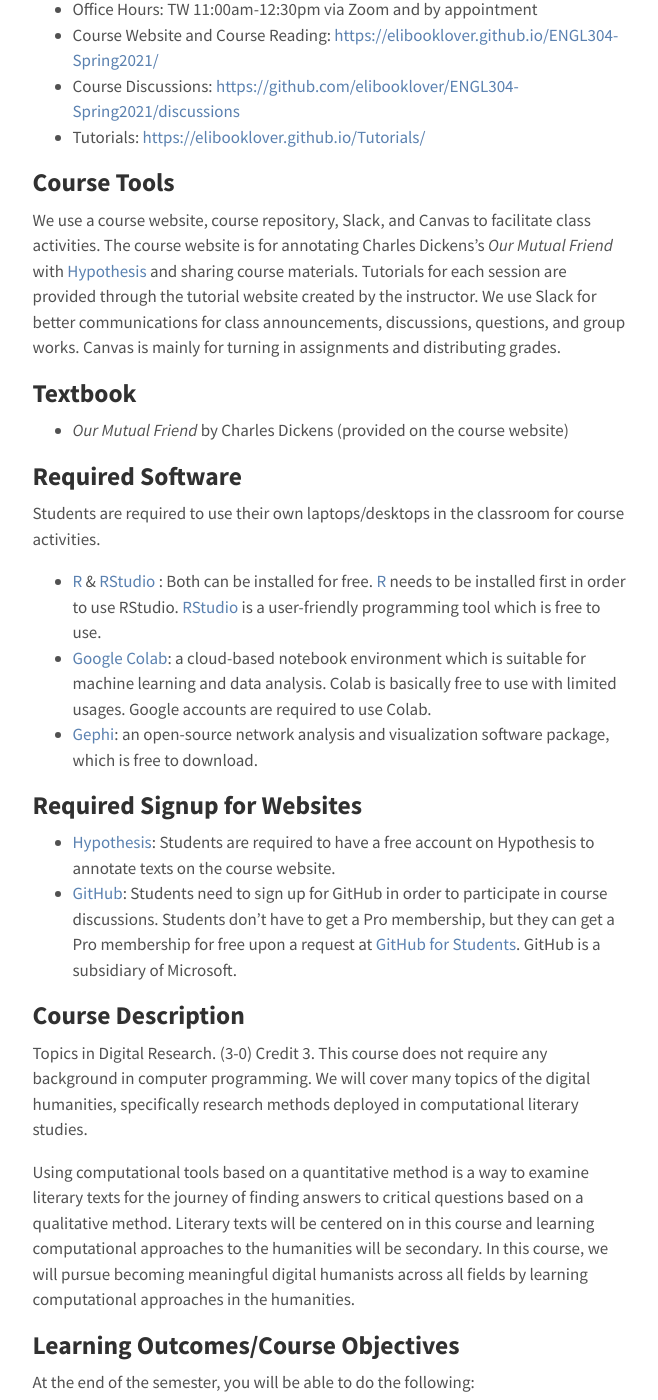
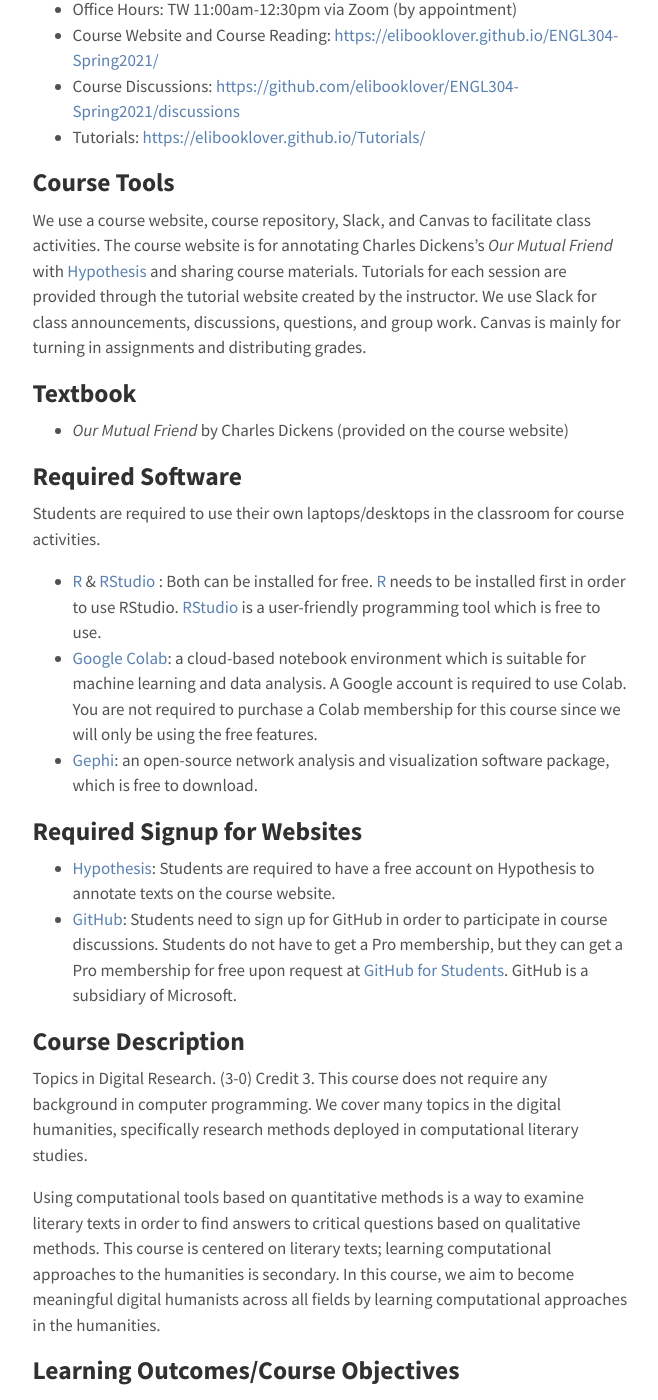
Before and after one commit to elibooklover/ENGL304-Spring2021, a Jekyll site: the page built from syllabus.md, in a window 1280 px wide and 1400 px high, scrolled down 471 px. Shown: the whole window, without its empty margins (310-968 px from the left). Built offline with Jekyll 4.4.1, drawn with Linux system fonts in a browser that asks for light colours; some of the changed text lies outside the part shown.

Commit message:
Syllabus

```diff
--- a/index.html
+++ b/index.html
@@ -11,9 +11,9 @@
   <div class="text-center">
     <br>
     <p>
-      This is a course website for ENGL304: Topics in Digital Research at Texas A&M University in Spring 2021.
+      This is the course website for ENGL304: Topics in Digital Research at Texas A&M University in Spring 2021.
 
-      This website was created to facilitate students' learning with annotating texts and sharing course sources.
+      This website was created to facilitate student learning through the annotation of texts and sharing of course sources.
     </p>
   </div>
 
--- a/syllabus.md
+++ b/syllabus.md
@@ -13,13 +13,13 @@
 - Class Meeting Times: TTh 9:45-11:00am
 - Instructor: Hoyeol Kim [![Gmail Badge](https://img.shields.io/badge/Gmail-d14836?style=plastic&logo=Gmail&logoColor=white&link=mailto:elibooklover@tamu.edu)](mailto:elibooklover@tamu.edu)
 - Office Location: LAAH 549
-- Office Hours: TW 11:00am-12:30pm via Zoom and by appointment
+- Office Hours: TW 11:00am-12:30pm via Zoom (by appointment)
 - Course Website and Course Reading: [https://elibooklover.github.io/ENGL304-Spring2021/](https://elibooklover.github.io/ENGL304-Spring2021/)
 - Course Discussions: [https://github.com/elibooklover/ENGL304-Spring2021/discussions](https://github.com/elibooklover/ENGL304-Spring2021/discussions)
 - Tutorials: [https://elibooklover.github.io/Tutorials/](https://elibooklover.github.io/Tutorials/)
 
 ## Course Tools
-We use a course website, course repository, Slack, and Canvas to facilitate class activities. The course website is for annotating Charles Dickens's <i>Our Mutual Friend</i> with [Hypothesis](https://web.hypothes.is/) and sharing course materials. Tutorials for each session are provided through the tutorial website created by the instructor. We use Slack for better communications for class announcements, discussions, questions, and group works. Canvas is mainly for turning in assignments and distributing grades.
+We use a course website, course repository, Slack, and Canvas to facilitate class activities. The course website is for annotating Charles Dickens's <i>Our Mutual Friend</i> with [Hypothesis](https://web.hypothes.is/) and sharing course materials. Tutorials for each session are provided through the tutorial website created by the instructor. We use Slack for class announcements, discussions, questions, and group work. Canvas is mainly for turning in assignments and distributing grades.
 
 ## Textbook
 * <i>Our Mutual Friend</i> by Charles Dickens (provided on the course website)
@@ -27,25 +27,25 @@
 ## Required Software
 Students are required to use their own laptops/desktops in the classroom for course activities.
 * [R](https://cran.r-project.org/) & [RStudio](https://rstudio.com/products/rstudio/download/) : Both can be installed for free. [R](https://cran.r-project.org/) needs to be installed first in order to use RStudio. [RStudio](https://rstudio.com/products/rstudio/download/) is a user-friendly programming tool which is free to use.
-*	[Google Colab](https://colab.research.google.com/notebooks/intro.ipynb): a cloud-based notebook environment which is suitable for machine learning and data analysis. Colab is basically free to use with limited usages. Google accounts are required to use Colab.
+*	[Google Colab](https://colab.research.google.com/notebooks/intro.ipynb): a cloud-based notebook environment which is suitable for machine learning and data analysis. A Google account is required to use Colab. You are not required to purchase a Colab membership for this course since we will only be using the free features.
 * [Gephi](https://gephi.org/users/download/): an open-source network analysis and visualization software package, which is free to download.
 
 ## Required Signup for Websites
 * [Hypothesis](https://web.hypothes.is/): Students are required to have a free account on Hypothesis to annotate texts on the course website.
-* [GitHub](https://github.com): Students need to sign up for GitHub in order to participate in course discussions. Students don't have to get a Pro membership, but they can get a Pro membership for free upon a request at [GitHub for Students](https://education.github.com/students). GitHub is a subsidiary of Microsoft.
+* [GitHub](https://github.com): Students need to sign up for GitHub in order to participate in course discussions. Students do not have to get a Pro membership, but they can get a Pro membership for free upon request at [GitHub for Students](https://education.github.com/students). GitHub is a subsidiary of Microsoft.
 
 ## Course Description
-Topics in Digital Research. (3-0) Credit 3. This course does not require any background in computer programming. We will cover many topics of the digital humanities, specifically research methods deployed in computational literary studies. <br>
+Topics in Digital Research. (3-0) Credit 3. This course does not require any background in computer programming. We cover many topics in the digital humanities, specifically research methods deployed in computational literary studies. <br>
 
-Using computational tools based on a quantitative method is a way to examine literary texts for the journey of finding answers to critical questions based on a qualitative method. Literary texts will be centered on in this course and learning computational approaches to the humanities will be secondary. In this course, we will pursue becoming meaningful digital humanists across all fields by learning computational approaches in the humanities.
+Using computational tools based on quantitative methods is a way to examine literary texts in order to find answers to critical questions based on qualitative methods. This course is centered on literary texts; learning computational approaches to the humanities is secondary. In this course, we aim to become meaningful digital humanists across all fields by learning computational approaches in the humanities.
 
 ## Learning Outcomes/Course Objectives
 At the end of the semester, you will be able to do the following:
 *	Learn collaboration by working with other members on digital projects.
 *	Grasp digital archives publicly shared in the digital humanities.
-*	Be familiar with basic coding with R and Python.
+*	Be familiar with basic coding using R and Python.
 *	Successfully create humanities datasets and share them with the public.
-*	Visualize data and extricate the visualizations.
+*	Visualize data and extricate visualizations.
 
 ## Grading and Course Policies
 Your grade is based on the average of the assignments listed below.
```
Also changed, not shown: other parts of syllabus.md (+1 -1 lines).
